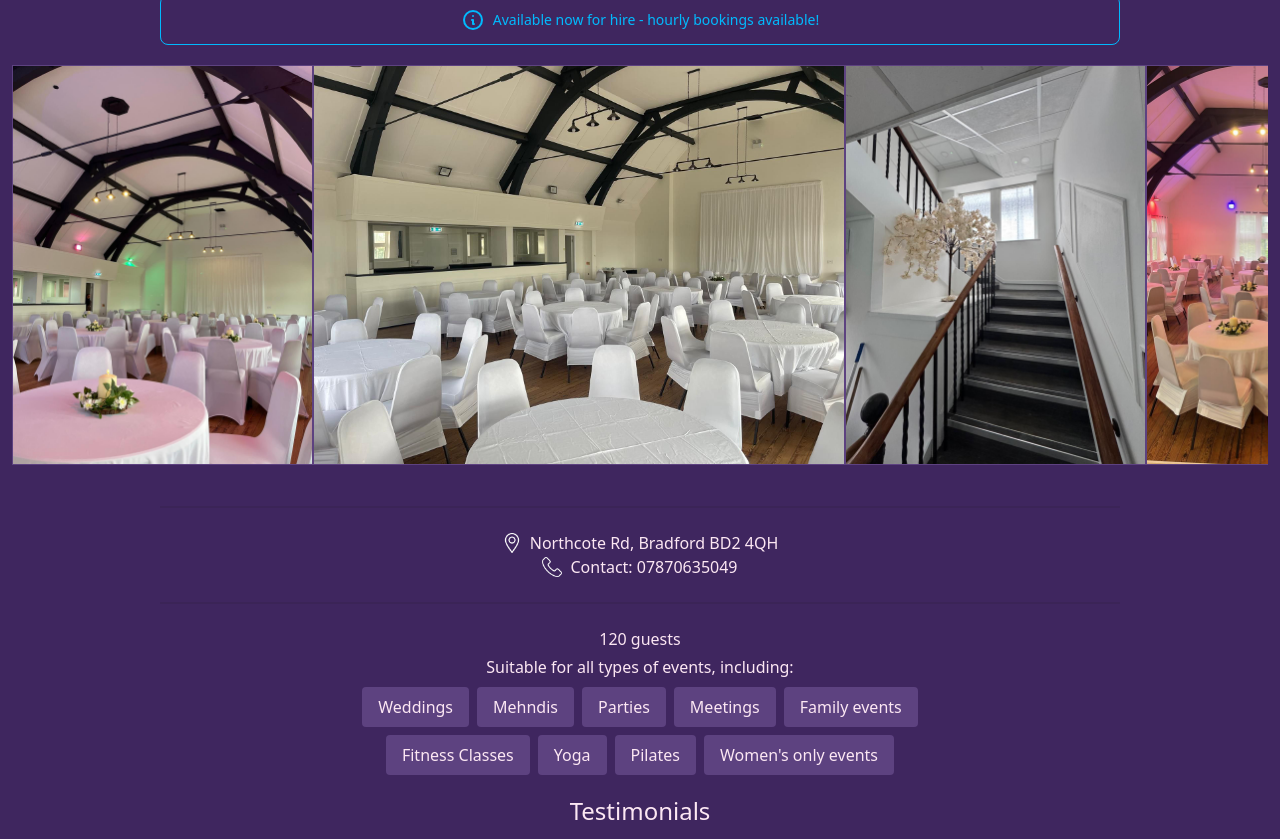
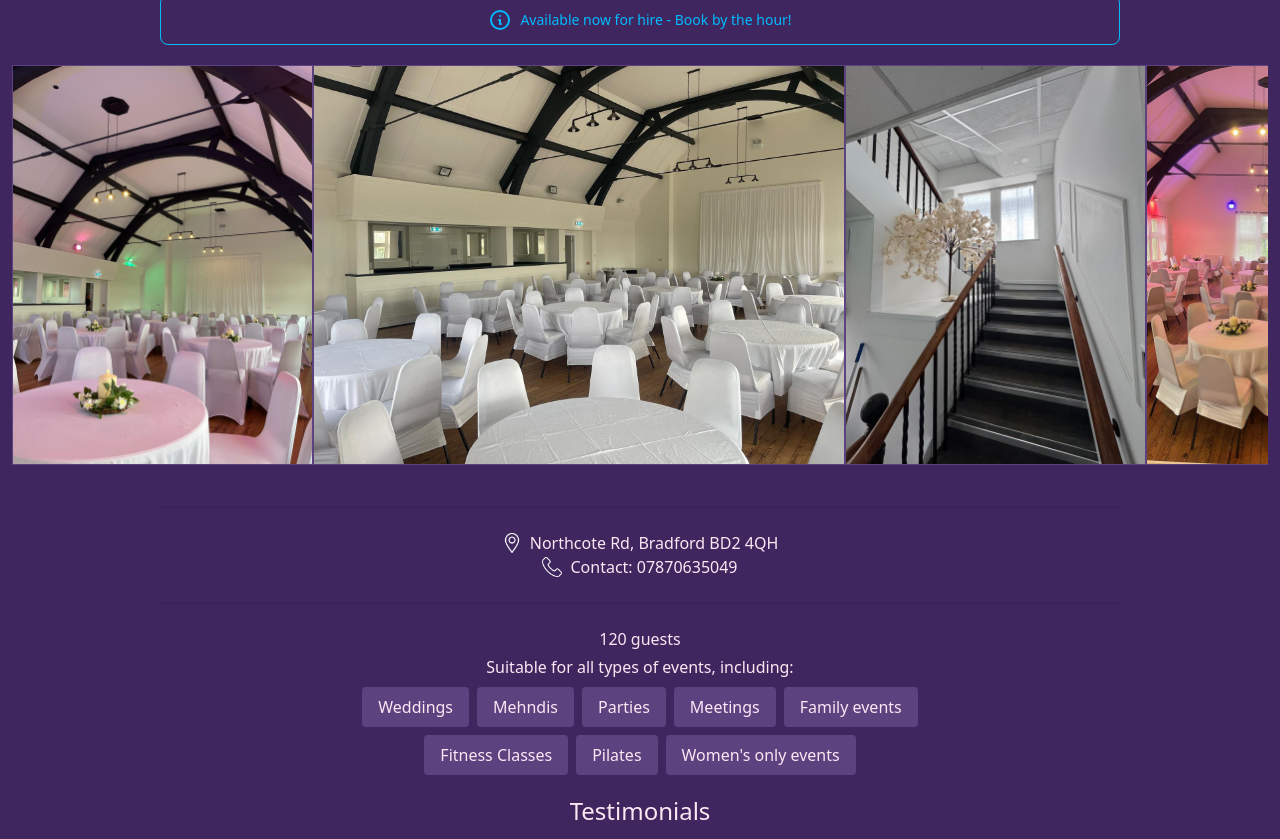
Before and after one commit to ismailmo1/signature-suites, a plain HTML site: page index.html in a window 1280 px wide. Shown: the part 273-1112 px from the top of the page. Drawn offline with Linux system fonts and the light colour scheme.

Commit message:
reword cta

```diff
--- a/index.html
+++ b/index.html
@@ -44,7 +44,7 @@
                     <path stroke-linecap="round" stroke-linejoin="round" stroke-width="2"
                         d="M13 16h-1v-4h-1m1-4h.01M21 12a9 9 0 11-18 0 9 9 0 0118 0z"></path>
                 </svg>
-                <span class="text-center">Available now for hire - hourly bookings available!</span>
+                <span class="text-center">Available now for hire - Book by the hour!</span>
             </div>
         </div>
         <div class="m-3">
@@ -110,7 +110,6 @@
                 <li class="text-center bg-signature-800 bg-opacity-10 rounded px-4 py-2">Fitness
                     Classes
                 </li>
-                <li class="text-center bg-signature-800 bg-opacity-10 rounded px-4 py-2">Yoga
                 <li class="text-center bg-signature-800 bg-opacity-10 rounded px-4 py-2">Pilates
                 </li>
                 <li class="text-center bg-signature-800 bg-opacity-10 rounded px-4 py-2">Women's
```
